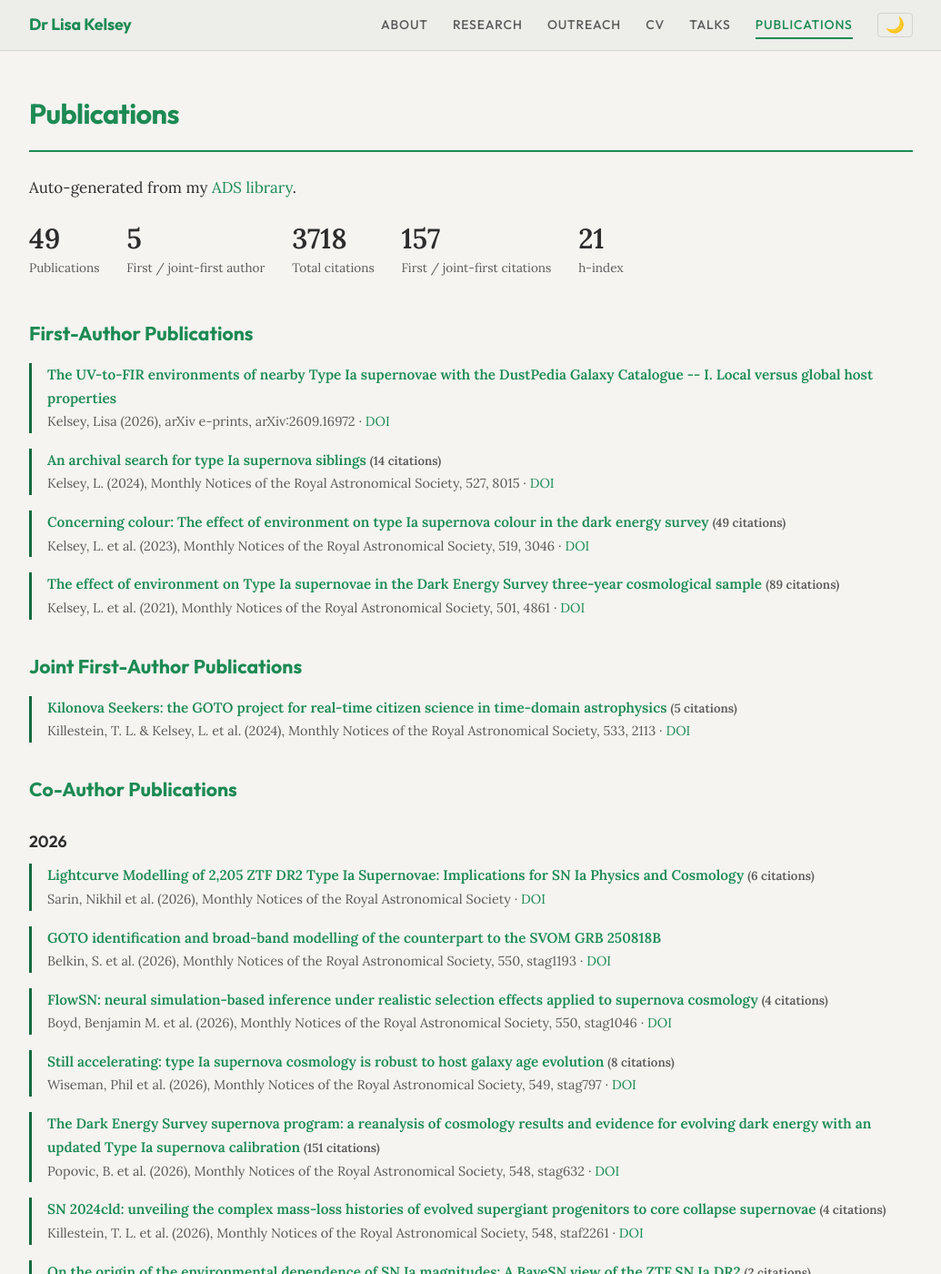
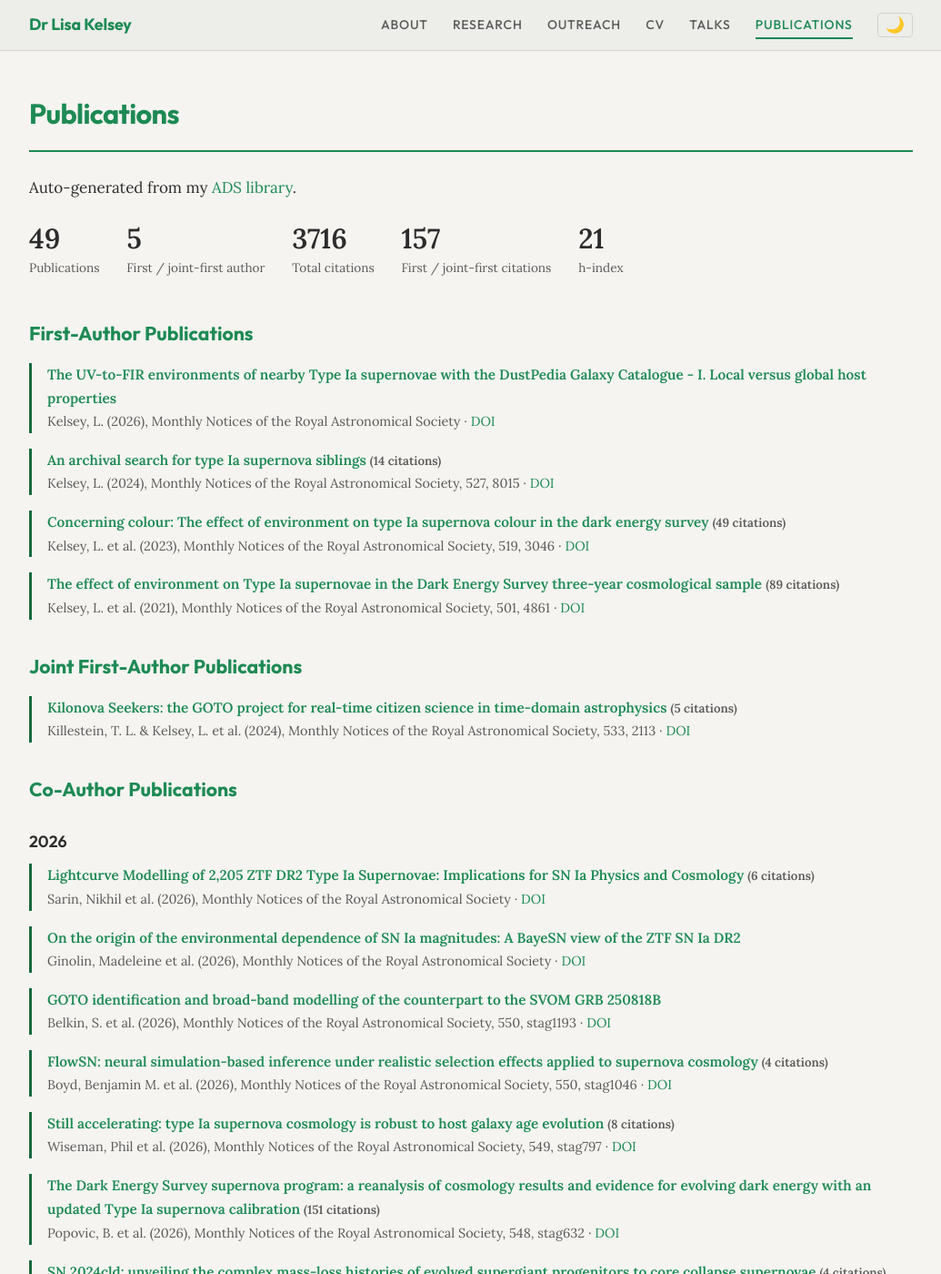
Before and after one commit to LKelsey/LKelsey.github.io, a Jekyll site: the page built from publications.md, in a window 1280 px wide and 1400 px high. Shown: the whole window at 91% size, without its empty margins (122-1157 px from the left). Built offline with Jekyll 4.4.1, drawn with Linux system fonts in a browser that asks for light colours; some of the changed text lies outside the part shown.

Commit message:
Auto-update publications from ADS

```diff
--- a/_data/publications.yml
+++ b/_data/publications.yml
@@ -1,15 +1,15 @@
-# Auto-generated from ADS library on 2026-09-29 11:55 UTC
+# Auto-generated from ADS library on 2026-09-30 11:43 UTC
 # Do not edit manually
 
 first_author:
-    - title: "The UV-to-FIR environments of nearby Type Ia supernovae with the DustPedia Galaxy Catalogue -- I. Local versus global host properties"
-      authors: "Kelsey, Lisa"
+    - title: "The UV-to-FIR environments of nearby Type Ia supernovae with the DustPedia Galaxy Catalogue - I. Local versus global host properties"
+      authors: "Kelsey, L."
       year: 2026
-      journal: "arXiv e-prints, arXiv:2609.16972"
-      url: https://ui.adsabs.harvard.edu/abs/2026arXiv260916972K/abstract
-      bibcode: "2026arXiv260916972K"
+      journal: "Monthly Notices of the Royal Astronomical Society"
+      url: https://ui.adsabs.harvard.edu/abs/2026MNRAS.tmp.1648K/abstract
+      bibcode: "2026MNRAS.tmp.1648K"
       citations: 0
-      doi: https://doi.org/10.48550/arXiv.2609.16972
+      doi: https://doi.org/10.1093/mnras/stag1765
     - title: "An archival search for type Ia supernova siblings"
       authors: "Kelsey, L."
       year: 2024
@@ -54,6 +54,14 @@ coauthor:
       bibcode: "2026MNRAS.tmp.1623S"
       citations: 6
       doi: https://doi.org/10.1093/mnras/stag1739
+    - title: "On the origin of the environmental dependence of SN Ia magnitudes: A BayeSN view of the ZTF SN Ia DR2"
+      authors: "Ginolin, Madeleine et al."
+      year: 2026
+      journal: "Monthly Notices of the Royal Astronomical Society"
+      url: https://ui.adsabs.harvard.edu/abs/2026MNRAS.tmp.1665G/abstract
+      bibcode: "2026MNRAS.tmp.1665G"
+      citations: 0
+      doi: https://doi.org/10.1093/mnras/stag1785
     - title: "GOTO identification and broad-band modelling of the counterpart to the SVOM GRB 250818B"
       authors: "Belkin, S. et al."
       year: 2026
@@ -94,14 +102,6 @@ coauthor:
       bibcode: "2026MNRAS.548f2261K"
       citations: 4
       doi: https://doi.org/10.1093/mnras/staf2261
-    - title: "On the origin of the environmental dependence of SN Ia magnitudes: A BayeSN view of the ZTF SN Ia DR2"
-      authors: "Ginolin, Madeleine et al."
-      year: 2026
-      journal: "arXiv e-prints, arXiv:2605.06799"
-      url: https://ui.adsabs.harvard.edu/abs/2026arXiv260506799G/abstract
-      bibcode: "2026arXiv260506799G"
-      citations: 2
-      doi: https://doi.org/10.48550/arXiv.2605.06799
     - title: "Searching for outbursts from Symbiotic Binaries in GOTO and ATLAS data"
       authors: "Ramsay, G. et al."
       year: 2026
@@ -222,6 +222,14 @@ coauthor:
       bibcode: "2024SPIE13098E..18O"
       citations: 0
       doi: https://doi.org/10.1117/12.3018319
+    - title: "The Dark Energy Survey Supernova Program: Cosmological Biases from Host Galaxy Mismatch of Type Ia Supernovae"
+      authors: "Qu, H. et al."
+      year: 2024
+      journal: "The Astrophysical Journal, 964, 134"
+      url: https://ui.adsabs.harvard.edu/abs/2024ApJ...964..134Q/abstract
+      bibcode: "2024ApJ...964..134Q"
+      citations: 18
+      doi: https://doi.org/10.3847/1538-4357/ad251d
     - title: "Amalgame: cosmological constraints from the first combined photometric supernova sample"
       authors: "Popovic, Brodie et al."
       year: 2024
@@ -230,14 +238,6 @@ coauthor:
       bibcode: "2024MNRAS.529.2100P"
       citations: 16
       doi: https://doi.org/10.1093/mnras/stae420
-    - title: "The Dark Energy Survey Supernova Program: Cosmological Biases from Host Galaxy Mismatch of Type Ia Supernovae"
-      authors: "Qu, H. et al."
-      year: 2024
-      journal: "The Astrophysical Journal, 964, 134"
-      url: https://ui.adsabs.harvard.edu/abs/2024ApJ...964..134Q/abstract
-      bibcode: "2024ApJ...964..134Q"
-      citations: 18
-      doi: https://doi.org/10.3847/1538-4357/ad251d
     - title: "GRB 230911A: The First Discovery of a Fermi GRB Optical Counterpart with the Gravitational-wave Optical Transient Observer (GOTO)"
       authors: "Belkin, S. et al."
       year: 2024
@@ -374,6 +374,14 @@ coauthor:
       bibcode: "2020MNRAS.495.4040W"
       citations: 63
       doi: https://doi.org/10.1093/mnras/staa1302
+    - title: "The mystery of photometric twins DES17X1boj and DES16E2bjy"
+      authors: "Pursiainen, M. et al."
+      year: 2020
+      journal: "Monthly Notices of the Royal Astronomical Society, 494, 5576"
+      url: https://ui.adsabs.harvard.edu/abs/2020MNRAS.494.5576P/abstract
+      bibcode: "2020MNRAS.494.5576P"
+      citations: 6
+      doi: https://doi.org/10.1093/mnras/staa995
     - title: "Supernova Siblings: Assessing the Consistency of Properties of Type Ia Supernovae that Share the Same Parent Galaxies"
       authors: "Scolnic, D. et al."
       year: 2020
@@ -382,14 +390,6 @@ coauthor:
       bibcode: "2020ApJ...896L..13S"
       citations: 37
       doi: https://doi.org/10.3847/2041-8213/ab8735
-    - title: "The mystery of photometric twins DES17X1boj and DES16E2bjy"
-      authors: "Pursiainen, M. et al."
-      year: 2020
-      journal: "Monthly Notices of the Royal Astronomical Society, 494, 5576"
-      url: https://ui.adsabs.harvard.edu/abs/2020MNRAS.494.5576P/abstract
-      bibcode: "2020MNRAS.494.5576P"
-      citations: 6
-      doi: https://doi.org/10.1093/mnras/staa995
     - title: "First cosmology results using type Ia supernovae from the Dark Energy Survey: the effect of host galaxy properties on supernova luminosity"
       authors: "Smith, M. et al."
       year: 2020
```
